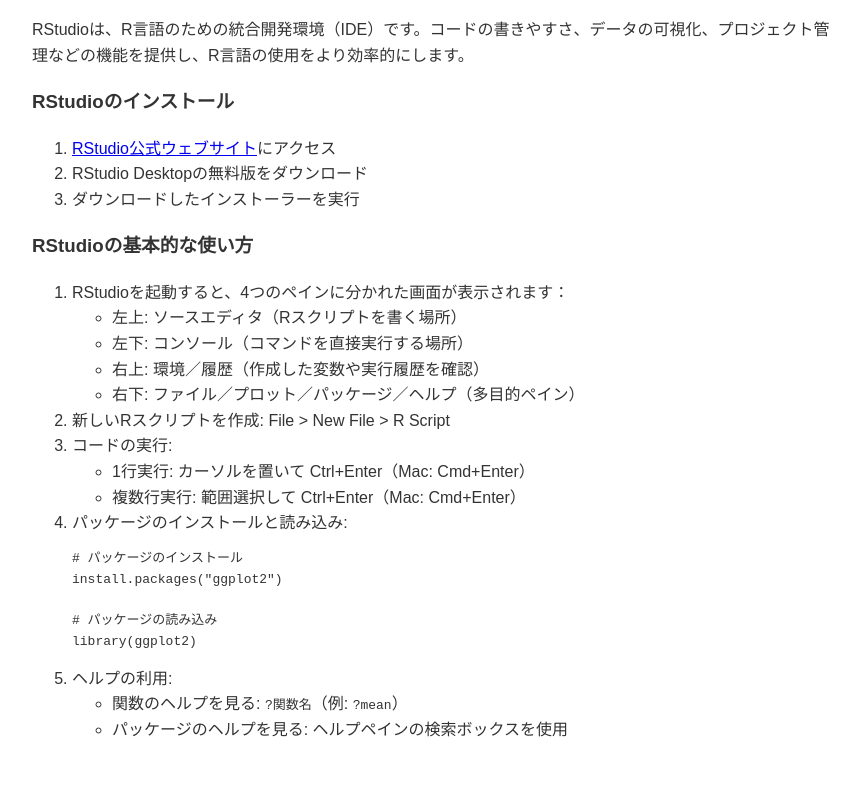
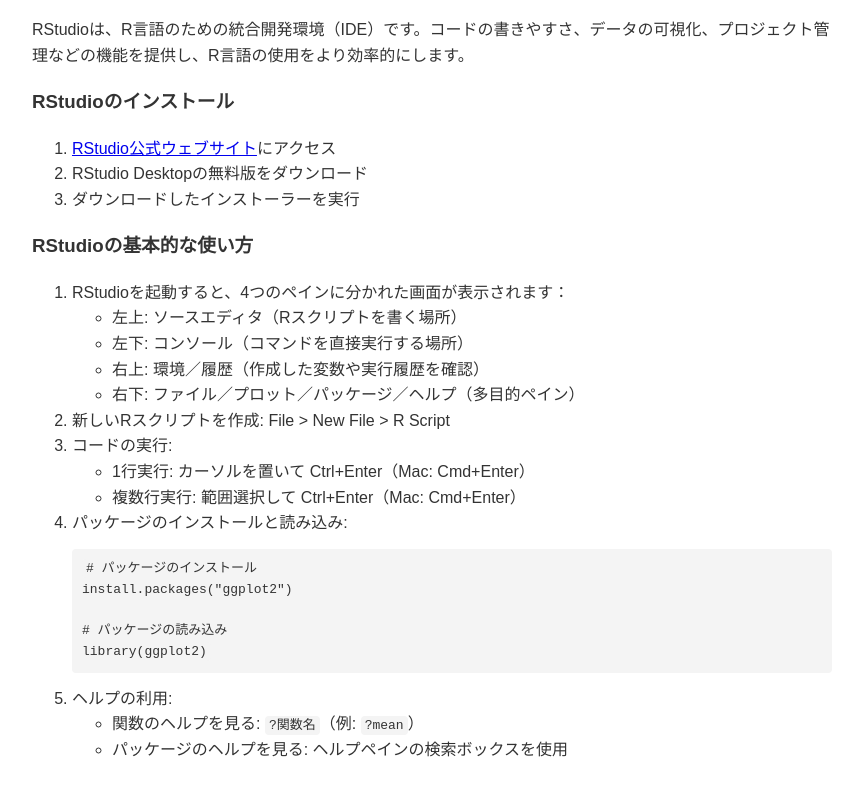
Before and after one commit to kasumi-q00p/Study_R, a plain HTML site: page 1-introduction.html in a window 1280 px wide. Shown: the part 742-1537 px from the top of the page, without its empty margins (208-1068 px from the left). Drawn offline with Linux system fonts and the light colour scheme.

Commit message:
Add files via upload

```diff
--- a/1-introduction.html
+++ b/1-introduction.html
@@ -16,6 +16,23 @@
             max-width: 800px;
             margin: 0 auto;
             padding: 20px;
+        }
+        code {
+            background-color: #f4f4f4;
+            padding: 2px 4px;
+            border-radius: 4px;
+        }
+        pre {
+            background-color: #f4f4f4;
+            padding: 10px;
+            border-radius: 4px;
+            overflow-x: auto;
+        }
+        .note {
+            background-color: #e7f3fe;
+            border-left: 6px solid #2196F3;
+            margin-bottom: 15px;
+            padding: 4px 12px;
         }
         .nav-menu {
             background-color: #2c3e50;
```
